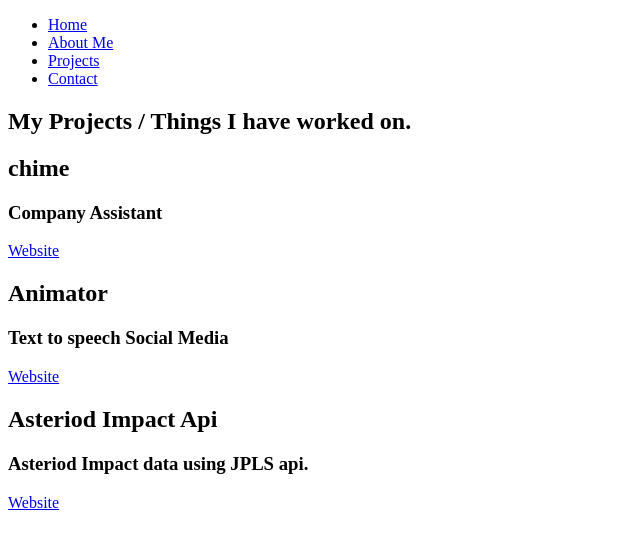
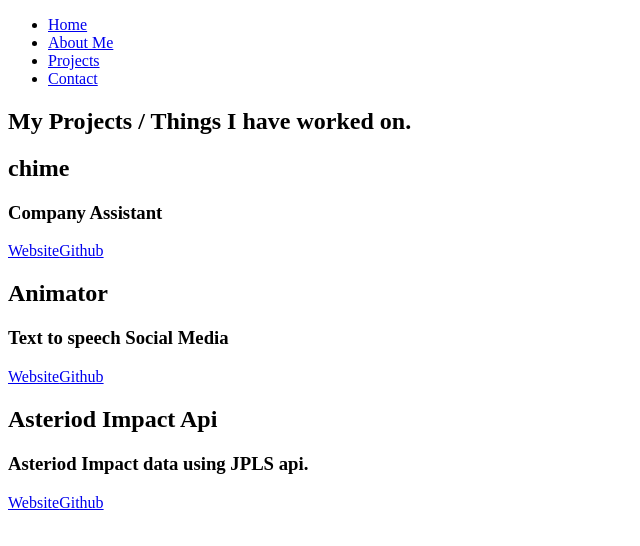
Before and after one commit to rileyjgr/portfolio, a React app: page /projects in a window 1280 px wide. Shown: the top 546 px of the page, without its empty margins (0-640 px from the left). Built offline with nearby package versions, Linux system fonts and the light colour scheme; the HTML template or start-up script is replaced by a standard one.

Commit message:
new things new me:

```diff
--- a/src/client/components/ProjectsPage.jsx
+++ b/src/client/components/ProjectsPage.jsx
@@ -7,17 +7,20 @@ class ProjectsPage extends Component {
                 {
                     'name':'chime',
                     'url':'https://chime-bot.herokuapp.com',
-                'desc':'Company Assistant'
+                    'desc':'Company Assistant',
+                    'github':'https://github.com/rileyjgr/chime'
                 },
                 {
                     'name': 'Animator',
                     'url':'http://animat.herokuapp.com',
-                'desc':'Text to speech Social Media'
+                    'desc':'Text to speech Social Media',
+                    'github':'https://github.com/rileyjgr/animator'
                 },
                 {
                     'name':'Asteriod Impact Api',
                     'url':'https://teasteroidm-api.herokuapp.com',
-                'desc':'Asteriod Impact data using JPLS api.'
+                    'desc':'Asteriod Impact data using JPLS api.',
+                    'github':'https://github.com/rileyjgr/astapi'
                 }
             ]
         }
@@ -40,16 +43,19 @@ class ProjectsPage extends Component {
                         <h1>{this.state.projects[0].name}</h1>
                         <h3>{this.state.projects[0].desc}</h3>
                         <a href={this.state.projects[0].url}>Website</a>
+                        <a href={this.state.projects[0].github}>Github</a>
                     </div>
                     <div id="Animator">
                         <h1>{this.state.projects[1].name}</h1>
                         <h3>{this.state.projects[1].desc}</h3>
                         <a href={this.state.projects[1].url}>Website</a>
+                        <a href={this.state.projects[1].github}>Github</a>
                     </div>
                     <div id="ImpactApi">
                         <h1>{this.state.projects[2].name}</h1>
                         <h3>{this.state.projects[2].desc}</h3>
                         <a href={this.state.projects[2].url}>Website</a>
+                        <a href={this.state.projects[2].github}>Github</a>
                     </div>
 
                     </div>
```
Also changed, not shown: src/client/components/Projects.jsx (deleted, +0 -37 lines). Lines whose indentation alone changed are shown as unchanged.
